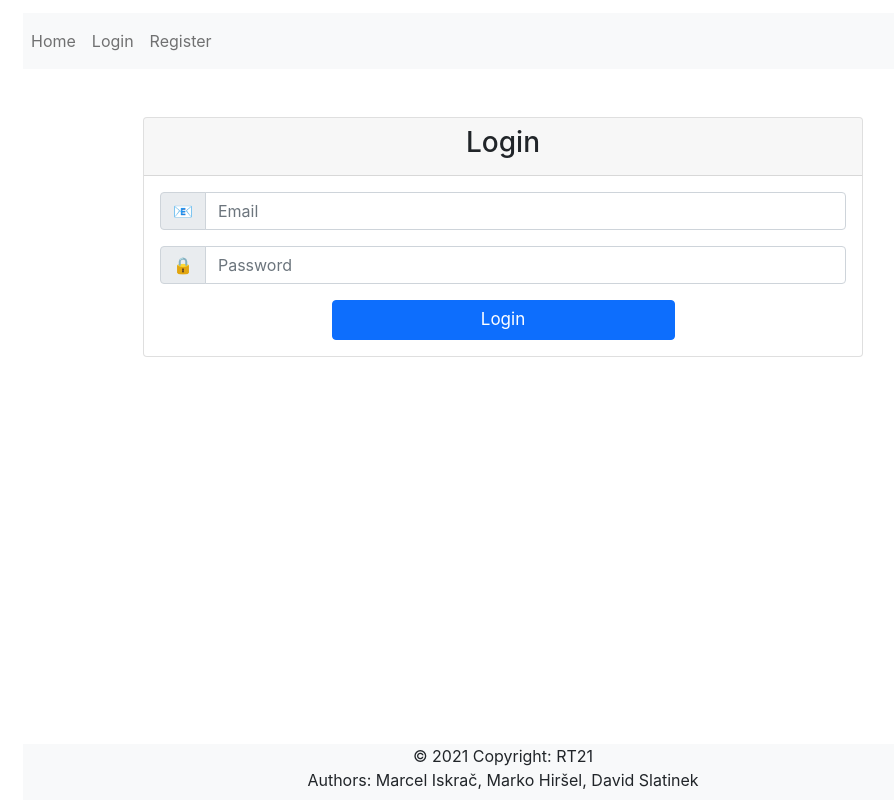
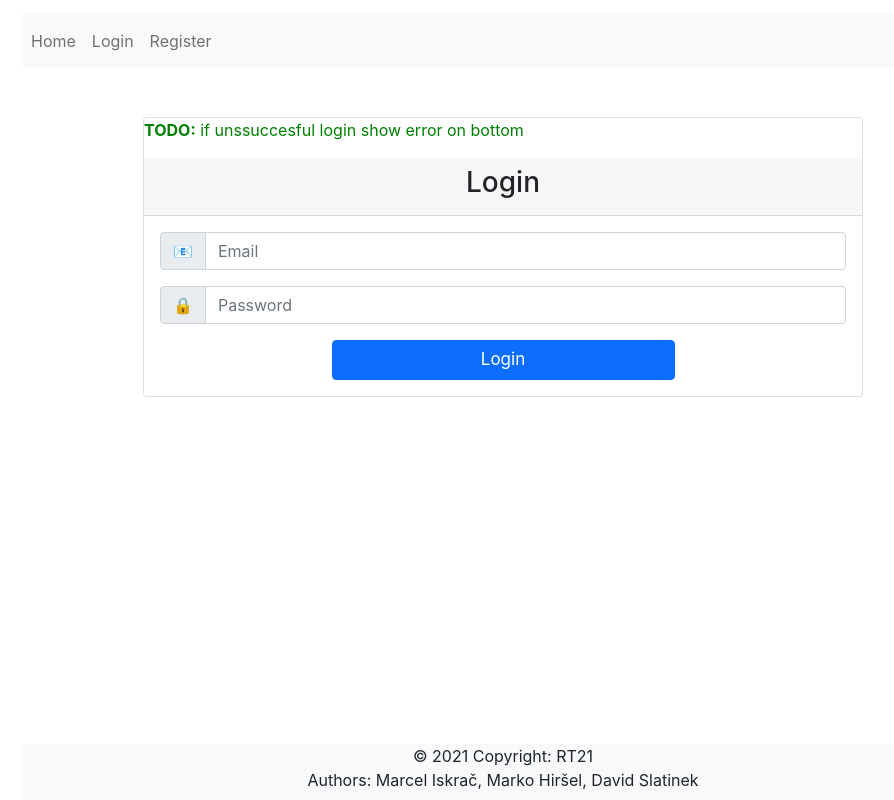
Before and after one commit to david-slatinek/rt21, a React (Create React App) app in the folder website/: page /login in a window 1280 px wide. Shown: the whole page, without its empty margins (137-1031 px from the left). Built offline with nearby package versions, Linux system fonts and the light colour scheme.

Commit message:
Changed home page look depending on if user is logged in or not

```diff
--- a/website/src/components/home.js
+++ b/website/src/components/home.js
@@ -19,6 +19,15 @@ const Home = () => {
         <div className="text-center mb-3">
             <h1>Home</h1>
         </div>
+
+        {(localStorage.getItem("userSessionID") === null ?
+            <div className="card w-25 m-auto text-center p-3">
+                <p>For accessing to driving statistics and road signs detected while driving please<br/>
+                <a href="/login">log in</a> or <a href="/register">create a new account</a>
+                <br/>and start your new journey.</p>
+            </div>
+
+            :
 
             <div id="mapid" className="w-50 m-auto">
                 <MapContainer center={[46.55903587583584, 15.63822697025317]} zoom={13} scrollWheelZoom={false}>
@@ -60,6 +69,7 @@ const Home = () => {
 
                 </MapContainer>
             </div>
+        )}
     </div>
     )
 }
--- a/website/src/components/login.js
+++ b/website/src/components/login.js
@@ -41,6 +41,7 @@ const Login = (props) => {
 
     return (
         <div className="card w-75 m-auto mt-5">
+            <p style={{color: 'green'}}><b>TODO:</b> if unssuccesful login show error on bottom</p>
             <div className="card-header text-center">
                 <h3>Login</h3>
             </div>
--- a/website/src/components/register.js
+++ b/website/src/components/register.js
@@ -55,6 +55,7 @@ const Register = () => {
 
     return (
         <div className="card w-75 m-auto mt-5">
+            <p style={{color: 'green'}}><b>TODO:</b> if unssuccesful register show error on bottom</p>
             <div className="card-header text-center">
                 <h3>Register</h3>
             </div>
```
Lines whose indentation alone changed are shown as unchanged.
